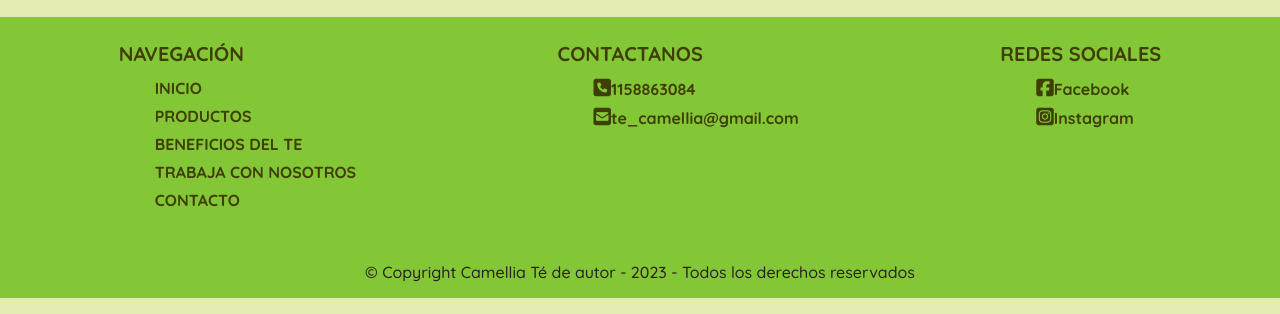
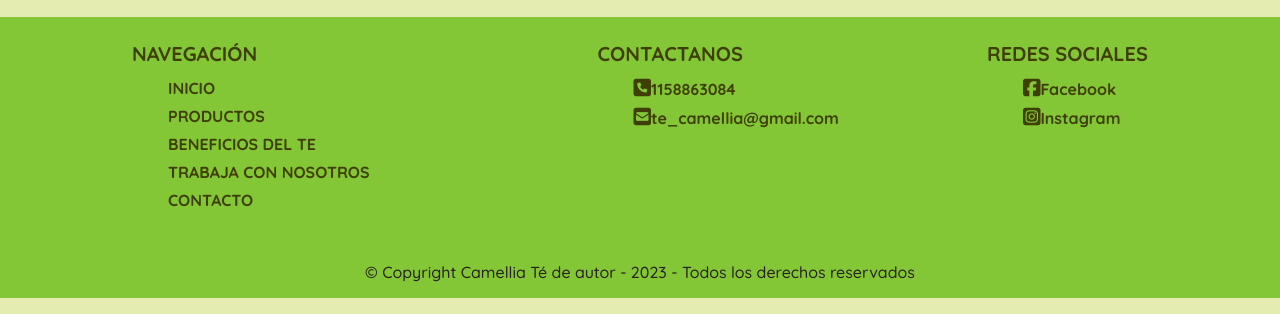
Before and after one commit to julioemansilla/TPO, a plain HTML site: page index.html in a window 1280 px wide. Shown: the part 1926-2240 px from the top of the page. Drawn offline with Linux system fonts and the light colour scheme.

Commit message:
alineación en footer

```diff
--- a/index.html
+++ b/index.html
@@ -100,7 +100,7 @@
             </section>
 
 
-            <section class="contacto">
+            <section id="contacto">
                 <h4>Contactanos</h4> <!--le cambie el h2 por un h4-->
                 <nav>
                     <ul>
@@ -110,7 +110,7 @@
                 </nav>
             </section>
 
-            <section>
+            <section id="redes_social">
                 <h4>Redes Sociales</h4> <!--le cambie el h2 por un h4-->
                 <nav class="redes">
                     <ul>
--- a/styles/index2.css
+++ b/styles/index2.css
@@ -235,6 +235,7 @@ footer a{
     justify-content: space-around;
 
 
+
 }
 
 #footer_nav a:hover{
@@ -245,9 +246,14 @@ footer li{
     padding: 0.25rem;
 }
 
-.contacto a{
+#contacto a{
     text-transform: lowercase;
 }
+
+#redes_social{
+    margin-left: -4rem;
+}
+
 .redes a{
     text-transform:capitalize;
 
```
